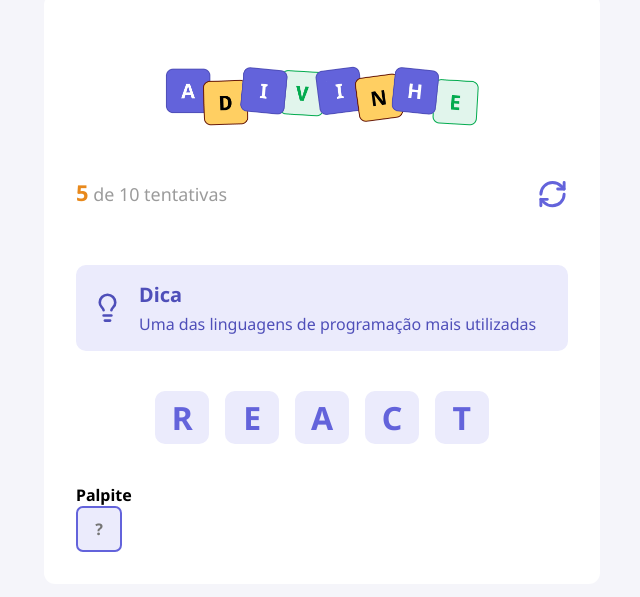
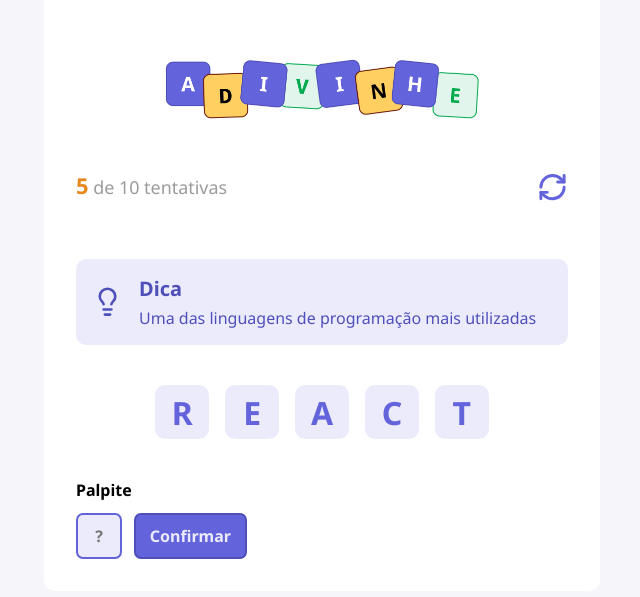
Before and after one commit to Erick-A-Martins/guessword-react, a React (Vite) app: page / in a window 1280 px wide. Shown: the part 111-708 px from the top of the page, without its empty margins (318-958 px from the left). Built offline with nearby package versions, Linux system fonts and the light colour scheme.

Commit message:
feat: add Button component

```diff
--- a/src/App.tsx
+++ b/src/App.tsx
@@ -1,6 +1,7 @@
 import { Header } from "./components/Header";
 import { Tip } from "./components/Tip";
 import { Letter } from "./components/Letter";
+import { Button } from "./components/Button";
 import { Input } from "./components/Input";import styles from "./app.module.css";
 
 export default function App(){
@@ -26,8 +27,9 @@
 
                 <h4>Palpite</h4>
 
-                <div>
+                <div className={styles.guess}>
                     <Input autoFocus maxLength={1} placeholder="?" />
+                    <Button title="Confirmar" />
                 </div>
             </main>
         </div>
--- a/src/app.module.css
+++ b/src/app.module.css
@@ -23,3 +23,10 @@
     gap: 1rem;
     margin: 2.5rem 0;
 }
+
+.guess {
+    display: flex;
+    gap: 0.75rem;
+
+    margin-top: 0.75rem;
+}
--- /dev/null
+++ b/src/components/Button/index.tsx
@@ -0,0 +1,13 @@
+import styles from "./styles.module.css";
+
+type Props = React.ComponentProps<"button"> & {
+    title: string
+}
+
+export function Button({ title, ...rest }: Props){
+    return (
+        <button type="button" className={styles.button} {...rest}>
+            {title}
+        </button>
+    )
+}
--- /dev/null
+++ b/src/components/Button/styles.module.css
@@ -0,0 +1,12 @@
+.button {
+    height: 2.87rem;
+    border-radius: 0.43rem;
+
+    background-color: #6363db;
+    border: 2px solid #4f4fb9;
+    color: #ebebfc;
+
+    padding: 0 0.87rem;
+    font-size: 1rem;
+    font-weight: 700;
+}
--- a/src/global.css
+++ b/src/global.css
@@ -11,12 +11,11 @@
 body {
     background-color: #F5F5FA;
     font-family: "Noto Sans", serif;
-    font-optical-sizing: auto;
 }
 
-input {
+input,
+button {
     font-family: "Noto Sans", serif;
-    font-optical-sizing: auto;
 }
 
 button {
```
